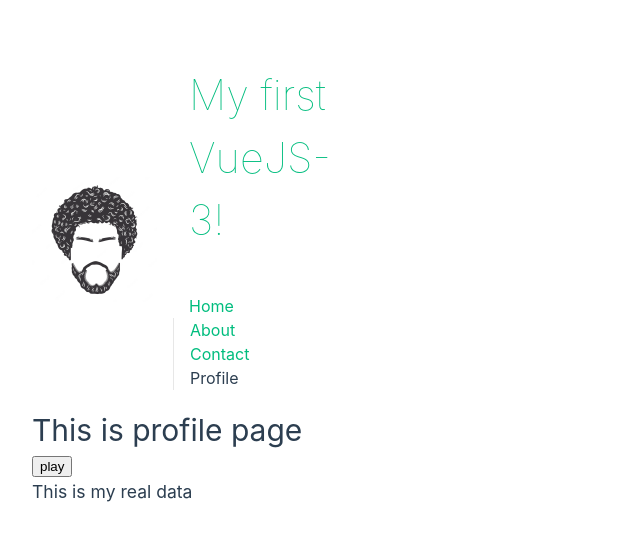
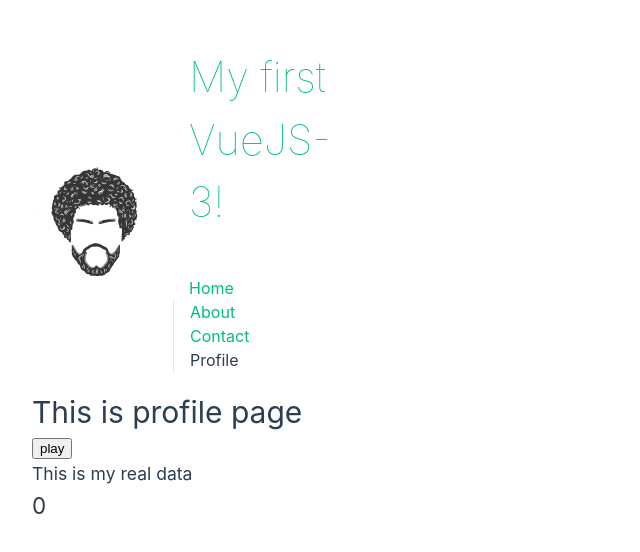
Before and after one commit to Abduino/VueJS-3-Vite, a Vue app: page /profile in a window 1280 px wide. Shown: the part 110-662 px from the top of the page, without its empty margins (0-640 px from the left). Built offline with nearby package versions, Linux system fonts and the light colour scheme.

Commit message:
profile page updated

```diff
--- a/src/views/ContactView.vue
+++ b/src/views/ContactView.vue
@@ -3,9 +3,11 @@
 
 const txt1 = ref("txt1")
 const txt2 = ref("txt2")
+const ccd = ref(0)
 function getInput(){
   txt1.value =  "i got you"
   txt2.value = "i got u too"
+  ccd.value= 2000 + Math.random() * 5000
 
 }
 
@@ -24,6 +26,7 @@
       <h3>inputs .......</h3>
       <p>{{txt1}}</p>
       <p>{{txt2}}</p>
+      <p>{{ccd}}</p>
       <button @click="getInput">Get</button>
     </div>
   </template>
--- a/src/views/ProfileView.vue
+++ b/src/views/ProfileView.vue
@@ -1,16 +1,16 @@
-<script>
+<script setup>
 import  {ref}  from 'vue';
-console.log("main func")
-// const dat = ref(0)
+// console.log("main func")
+const dat = ref(0)
 const isPlaying = ref(false)
-console.log("declered")
+// console.log("declered")
 
 function timerStart(){
-  console.log("inner func")
-  // dat.value = 200
+  // console.log("inner func")
+  dat.value = 2000 + Math.random() * 5000
   isPlaying.value = true
   // console.log(dat)
-  console.log(isPlaying)
+  // console.log(isPlaying)
 }
 </script>
 <template>
@@ -18,7 +18,7 @@
       <h1>This is profile page</h1>
       <button @click="timerStart">play</button>
       <h3>This is my real data</h3>
-      <h2>{{isPlaying}}</h2>
+      <h2>{{dat}}</h2>
     </div>
   </template>
 
```
